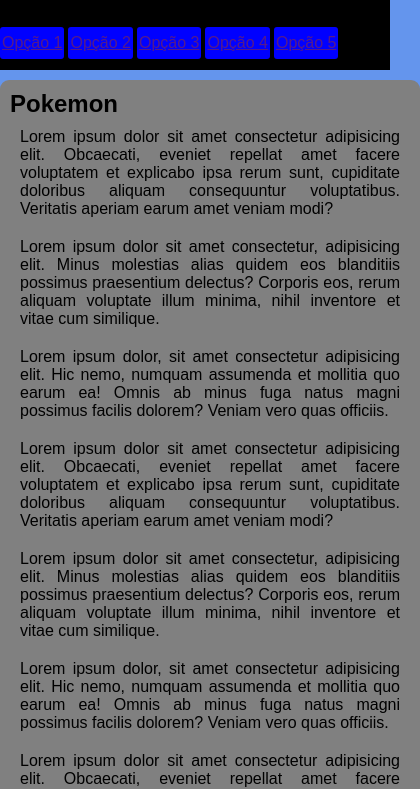
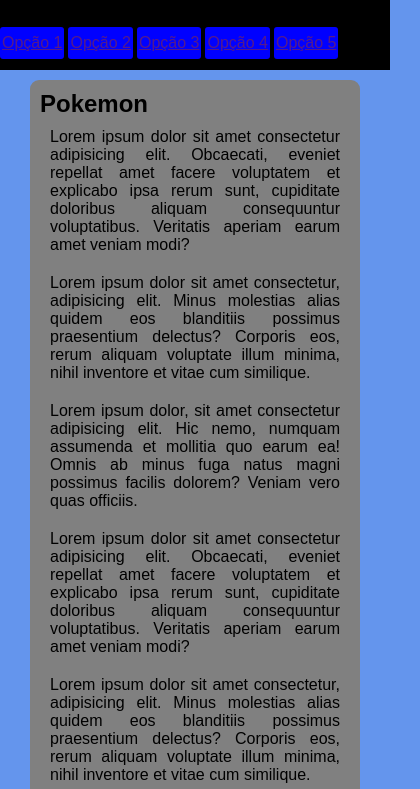
Before and after one commit to ViniciusAugustoM/mq005, a plain HTML site: page index.html in a window 390 px wide. Shown: the part 40-829 px from the top of the page, 420 px wide, since content can reach past the window. Drawn offline with Linux system fonts and the light colour scheme.

Commit message:
atualizado cell

```diff
--- a/estilos/mediaquery.css
+++ b/estilos/mediaquery.css
@@ -5,7 +5,7 @@
     width: 100vw;
  }
     article{
-        min-width: 400px;
+        min-width: 310px;
         width: 70vw;
         margin: auto;
  }
```
